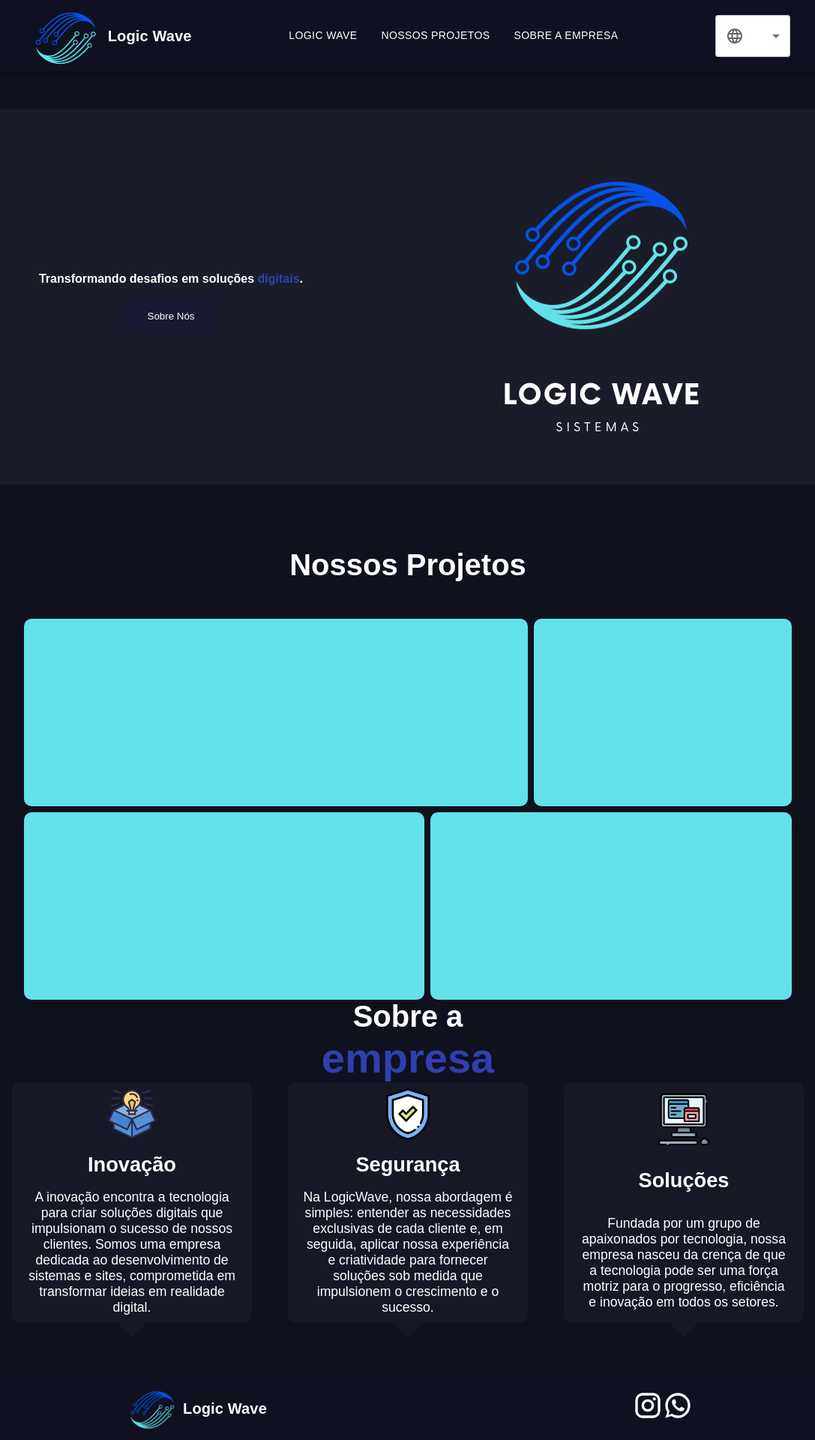
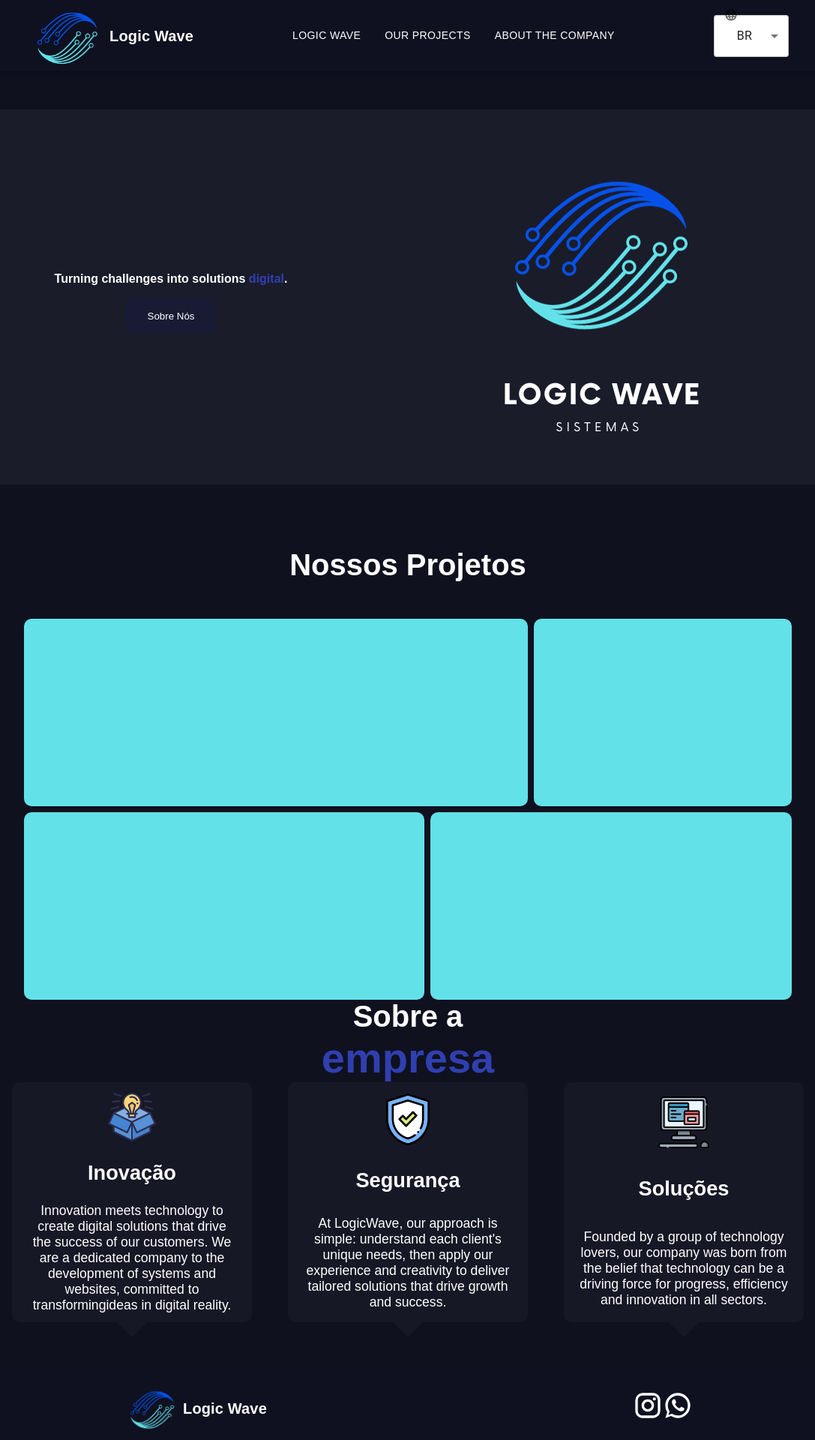
Before and after one commit to oliveira-lucas7/empresa-wave, a React (Create React App) app: page / in a window 1280 px wide. Shown: the top 1920 px of the page at 75% size, without its empty margins (96-1183 px from the left). Built offline with nearby package versions, Linux system fonts and the light colour scheme.

Commit message:
Inicio da troca de idioma

```diff
--- a/package.json
+++ b/package.json
@@ -10,8 +10,10 @@
     "@testing-library/jest-dom": "^5.17.0",
     "@testing-library/react": "^13.4.0",
     "@testing-library/user-event": "^13.5.0",
+    "i18next": "^23.5.1",
     "react": "^18.2.0",
     "react-dom": "^18.2.0",
+    "react-i18next": "^13.2.2",
     "react-router-dom": "^6.16.0",
     "react-scripts": "5.0.1",
     "web-vitals": "^2.1.4"
--- a/src/App.jsx
+++ b/src/App.jsx
@@ -2,16 +2,16 @@ import "./App.css";
 import Footer from "./components/Footer";
 import Projetos from "./components/projetos";
 import Home from "./components/home";
-import Sobrenos from "./components/sobrenos"
+import Sobrenos from "./components/Sobrenos";
 import Header from "./components/header";
 
 function App() {
   return (
     <div className="App">
-      <Header/>
+      <Header />
       <Home />
       <Projetos />
-      <Sobrenos/>
+      <Sobrenos />
       <Footer />
     </div>
   );
--- a/src/components/header.jsx
+++ b/src/components/header.jsx
@@ -16,8 +16,11 @@ import React from "react";
 import logo from "../img/logo-wave.png";
 import LanguageIcon from "@mui/icons-material/Language";
 import MenuIcon from "@mui/icons-material/Menu";
+import { useTranslation } from "react-i18next";
 
 function Header(props) {
+  const { t, i18n } = useTranslation();
+
   const [anchorElNav, setAnchorElNav] = React.useState(null);
 
   const handleOpenNavMenu = (event) => {
@@ -28,6 +31,21 @@ function Header(props) {
     setAnchorElNav(null);
   };
 
+  const [lang, setLang] = React.useState("BR");
+
+  const handleChange = (event) => {
+    let valorLang = event.target.value;
+
+    if (valorLang === "BR") {
+      setLang("ptBR");
+      i18n.changeLanguage(lang);
+    } else {
+      setLang("en");
+      i18n.changeLanguage(lang);
+    }
+  };
+
+  console.log();
   return (
     <AppBar
       position="sticky"
@@ -85,7 +103,7 @@ function Header(props) {
                       color: "black",
                     }}
                   >
-                    Logic Wave
+                    {t("LogicWaveHeader")}
                   </Typography>
                 </MenuItem>
                 <MenuItem onClick={handleCloseNavMenu}>
@@ -98,11 +116,11 @@ function Header(props) {
                       color: "black",
                     }}
                   >
-                    Nossos projetos
+                    {t("nossosProjetosHeader")}
                   </Typography>
                 </MenuItem>
                 <MenuItem onClick={handleCloseNavMenu}>
-                <Typography
+                  <Typography
                     textAlign="center"
                     component={"a"}
                     href="#Sobrenos"
@@ -111,7 +129,7 @@ function Header(props) {
                       color: "black",
                     }}
                   >
-                    Nossos projetos
+                    {t("sobreEmpresaHeader")}
                   </Typography>
                 </MenuItem>
               </Menu>
@@ -223,9 +241,8 @@ function Header(props) {
                   color: "rgba(255, 255, 255, 1)",
                 }}
                 href="#LogicWave"
-
               >
-                Logic Wave
+                {t("LogicWaveHeader")}
               </Button>
               <Button
                 variant="text"
@@ -239,7 +256,7 @@ function Header(props) {
                 }}
                 href="#Nossoprojeto"
               >
-                Nossos projetos
+                {t("nossosProjetosHeader")}
               </Button>
               <Button
                 variant="text"
@@ -252,9 +269,8 @@ function Header(props) {
                   color: "rgba(255, 255, 255, 1)",
                 }}
                 href="#Sobrenos"
-
               >
-                Sobre a empresa
+                {t("sobreEmpresaHeader")}
               </Button>
             </Box>
             <Box
@@ -273,9 +289,9 @@ function Header(props) {
                 <InputLabel>
                   <LanguageIcon color="white" />
                 </InputLabel>
-                <Select>
-                  <MenuItem  value="EN">English</MenuItem>
-                  <MenuItem  value="BR">PT-BR</MenuItem>
+                <Select value={lang} onChange={handleChange}>
+                  <MenuItem value={`EN`}>EN</MenuItem>
+                  <MenuItem value={`BR`}>BR</MenuItem>
                 </Select>
               </FormControl>
             </Box>
--- a/src/components/home.jsx
+++ b/src/components/home.jsx
@@ -1,13 +1,16 @@
 import React from "react";
 import logohome from "../img/logoTransparente.png";
 import Style from "../css/home.module.css";
+import { useTranslation } from "react-i18next";
 
 function Home() {
+  const { t } = useTranslation();
   return (
     <main className={Style.container} id="LogicWave">
       <div className={Style.info}>
         <p>
-          Transformando desafios em soluções <span className={Style.digitais}>digitais</span>.
+          {t("textoPrincipal")}{" "}
+          <span className={Style.digitais}> {t("digitais")}</span>.
         </p>
         <button className={Style.sobre}>Sobre Nós</button>
       </div>
--- a/src/components/sobrenos.jsx
+++ b/src/components/sobrenos.jsx
@@ -1,46 +1,42 @@
 import React from "react";
 import Style from "../css/sobrenos.module.css";
-import Escudo from "../img/escudo.png"
-import Ideia from "../img/novaideia.png"
-import Computador from "../img/computador.png"
+import Escudo from "../img/escudo.png";
+import Ideia from "../img/novaideia.png";
+import Computador from "../img/computador.png";
+import { useTranslation } from "react-i18next";
 
-function sobrenos() {
+function Sobrenos() {
+  const { t } = useTranslation();
+
   return (
     <div id="Sobrenos">
       <div className={Style.textodiv}>
-      <span className={Style.h2}>Sobre a</span>
-      <span className={Style.empresa}>empresa</span>
+        <span className={Style.h2}>Sobre a</span>
+        <span className={Style.empresa}>empresa</span>
       </div>
       <div className={Style.container}>
         <div className={Style.secondary}>
-          <img src={Ideia} alt="Lampada de ideia" className={Style.img}/>
+          <img src={Ideia} alt="Lampada de ideia" className={Style.img} />
           <span className={Style.text}>Inovação</span>
-          <span className={Style.textmain}>
-            A inovação encontra a tecnologia para criar soluções digitais que
-            impulsionam o sucesso de nossos clientes. Somos uma empresa dedicada
-            ao desenvolvimento de sistemas e sites, comprometida em transformar
-            ideias em realidade digital.
-          </span>
+          <span className={Style.textmain}>{t("Inovacao")}</span>
         </div>
         <div className={Style.secondary}>
-          <img src={Escudo} alt="Escudo" className={Style.img}/>
+          <img src={Escudo} alt="Escudo" className={Style.img} />
           <span className={Style.text}>Segurança</span>
-          <span className={Style.textmain}>
-          Na LogicWave, nossa abordagem é simples: entender as necessidades exclusivas de cada cliente e, em seguida, aplicar nossa experiência e criatividade para fornecer soluções sob medida que impulsionem o crescimento e o sucesso.
-          </span>
+          <span className={Style.textmain}>{t("Seguranca")}</span>
         </div>
         <div className={Style.secondary}>
-          <img src={Computador} alt="Imagem de computador" className={Style.img} />
+          <img
+            src={Computador}
+            alt="Imagem de computador"
+            className={Style.img}
+          />
           <span className={Style.text}>Soluções</span>
-          <span className={Style.textmain}>
-            Fundada por um grupo de apaixonados por tecnologia, nossa empresa
-            nasceu da crença de que a tecnologia pode ser uma força motriz para
-            o progresso, eficiência e inovação em todos os setores.
-          </span>
+          <span className={Style.textmain}>{t("Solucoes")}</span>
         </div>
       </div>
     </div>
   );
 }
 
-export default sobrenos;
+export default Sobrenos;
--- /dev/null
+++ b/src/i18n/index.js
@@ -0,0 +1,17 @@
+import i18next from "i18next";
+import { initReactI18next } from "react-i18next";
+import enJson from "./translations/en.json";
+import ptJson from "./translations/pt.json";
+
+i18next.use(initReactI18next).init({
+  fallbackLng: "en",
+  interpolation: {
+    escapeValue: false,
+  },
+  resources: {
+    en: enJson,
+    ptBR: ptJson,
+  },
+});
+
+export default i18next;
--- /dev/null
+++ b/src/i18n/translations/en.json
@@ -0,0 +1,12 @@
+{
+  "translation": {
+    "textoPrincipal": "Turning challenges into solutions",
+    "digitais": "digital",
+    "Inovacao": "Innovation meets technology to create digital solutions that drive the success of our customers. We are a dedicated company to the development of systems and websites, committed to transformingideas in digital reality.",
+    "Seguranca": "At LogicWave, our approach is simple: understand each client's unique needs, then apply our experience and creativity to deliver tailored solutions that drive growth and success.",
+    "Solucoes": "Founded by a group of technology lovers, our company was born from the belief that technology can be a driving force for progress, efficiency and innovation in all sectors.",
+    "sobreEmpresaHeader": "About the company",
+    "LogicWaveHeader": "Logic Wave",
+    "nossosProjetosHeader": "Our Projects"
+  }
+}
--- /dev/null
+++ b/src/i18n/translations/pt.json
@@ -0,0 +1,12 @@
+{
+  "translation": {
+    "textoPrincipal": "Transformando desafios em soluções",
+    "digitais": "digitais",
+    "Inovacao": "A inovação encontra a tecnologia para criar soluções digitais que impulsionam o sucesso de nossos clientes. Somos uma empresa dedicada ao desenvolvimento de sistemas e sites, comprometida em transformar ideias em realidade digital.",
+    "Seguranca": "Na LogicWave, nossa abordagem é simples: entender as necessidades exclusivas de cada cliente e, em seguida, aplicar nossa experiência e criatividade para fornecer soluções sob medida que impulsionem o crescimento e o sucesso.",
+    "Solucoes": "Fundada por um grupo de apaixonados por tecnologia, nossa empresa nasceu da crença de que a tecnologia pode ser uma força motriz para o progresso, eficiência e inovação em todos os setores.",
+    "sobreEmpresaHeader": "Sobre a empresa",
+    "LogicWaveHeader": "Logic Wave",
+    "nossosProjetosHeader": "Nossos Projetos"
+  }
+}
--- a/src/index.js
+++ b/src/index.js
@@ -2,6 +2,7 @@ import React from "react";
 import ReactDOM from "react-dom/client";
 import "./index.css";
 import App from "./App";
+import "./i18n/index";
 
 const root = ReactDOM.createRoot(document.getElementById("root"));
 root.render(
```
Also changed, not shown: 1 other file (tests, documents, lock files or other folders).
